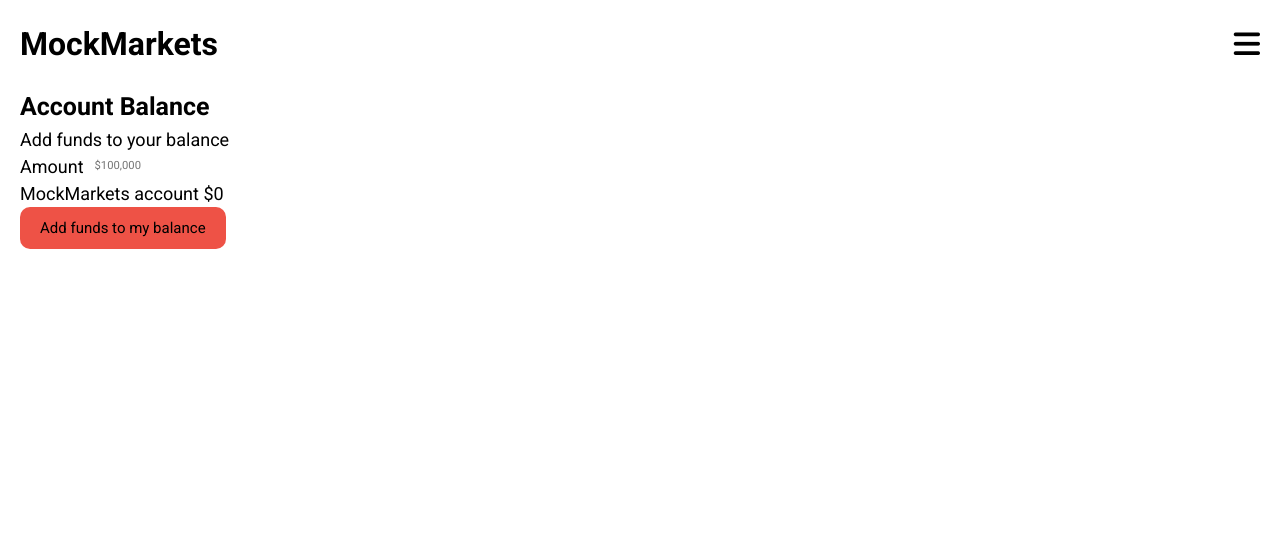
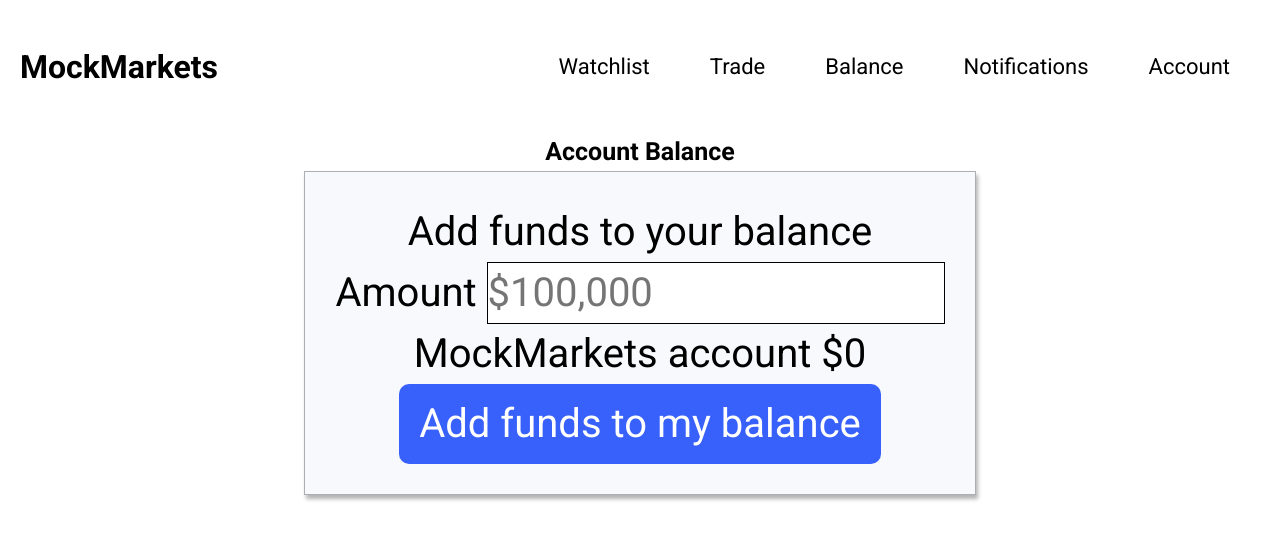
Before and after one commit to Uhsendin/mock-markets, a plain HTML site: page pages/balance.html in a window 1280 px wide. Drawn offline with Linux system fonts and the light colour scheme.

Commit message:
minor css changes & js changes

```diff
--- a/pages/account.html
+++ b/pages/account.html
@@ -1,34 +1,31 @@
-<!DOCTYPE html>
+<!doctype html>
 <html lang="en">
+
 <head>
   <meta charset="UTF-8" />
   <meta http-equiv="X-UA-Compatible" content="IE=edge" />
   <meta name="viewport" content="width=device-width, initial-scale=1.0" />
   <link rel="stylesheet" href="/default.css" />
-    <link rel="stylesheet" href="/styles/account.css">
-    <link
-      rel="stylesheet"
-      href="https://cdnjs.cloudflare.com/ajax/libs/font-awesome/6.4.0/css/all.min.css"
-    />
+  <link rel="stylesheet" href="/styles/account.css" />
+  <link rel="stylesheet" href="https://cdnjs.cloudflare.com/ajax/libs/font-awesome/6.4.0/css/all.min.css" />
   <link rel="preconnect" href="https://fonts.googleapis.com" />
   <link rel="preconnect" href="https://fonts.gstatic.com" crossorigin />
-    <link
-      href="https://fonts.googleapis.com/css2?family=Roboto:wght@400;500;700&display=swap"
-      rel="stylesheet"
-    />
+  <link href="https://fonts.googleapis.com/css2?family=Roboto:wght@400;500;700&display=swap" rel="stylesheet" />
   <script src="/scripts/hamburger.js" defer></script>
   <title>MockMarkets | Crypto Details</title>
 </head>
+
 <body>
   <header>
     <div class="overlay"></div>
     <section class="container">
       <h1><a href="/index.html">MockMarkets</a></h1>
-        <button class="hamburger"><i class="fa-solid fa-bars hamburger"></i></button>
+      <button class="hamburger">
+        <i class="fa-solid fa-bars hamburger"></i>
+      </button>
     </section>
     <nav>
       <ul>
-          <li><a href="#"><i class="fa-solid fa-magnifying-glass"></i></a></li>
         <li><a href="/pages/watchlist.html">watchlist</a></li>
         <li><a href="#">trade</a></li>
         <li><a href="/pages/balance.html">balance</a></li>
@@ -42,15 +39,15 @@
       <h1>Sign in to your account</h1>
       <section>
         <label for="email">Your email</label>
-              <input type="email" id="email" name="email" placeholder="name@company.com" required>
+        <input type="email" id="email" name="email" placeholder="name@company.com" required />
       </section>
       <section>
         <label for="password">Password</label>
-              <input type="password" id="password" name="password" placeholder="***********" required>
+        <input type="password" id="password" name="password" placeholder="***********" required />
       </section>
       <section class="form-options">
         <div class="remember">
-                    <input type="checkbox" id="remember-me" name="remember-me">
+          <input type="checkbox" id="remember-me" name="remember-me" />
           <label for="remember-me">Remember Me</label>
         </div>
         <div class="forgot-pass">
@@ -58,10 +55,13 @@
         </div>
       </section>
       <section>
-              <input type="button" value="Login">
+        <input type="button" value="Login" />
       </section>
-            <div class="signup">Don't have an account yet? <a href="#">Sign up</a></div>
+      <div class="signup">
+        Don't have an account yet? <a href="#">Sign up</a>
+      </div>
     </form>
   </main>
 </body>
+
 </html>
--- a/pages/balance.html
+++ b/pages/balance.html
@@ -1,25 +1,21 @@
-<!DOCTYPE html>
+<!doctype html>
 <html lang="en">
+
 <head>
   <meta charset="UTF-8" />
   <meta http-equiv="X-UA-Compatible" content="IE=edge" />
   <meta name="viewport" content="width=device-width, initial-scale=1.0" />
   <link rel="stylesheet" href="/default.css" />
   <link rel="stylesheet" href="/styles/balance.css" />
-    <link
-      rel="stylesheet"
-      href="https://cdnjs.cloudflare.com/ajax/libs/font-awesome/6.4.0/css/all.min.css"
-    />
+  <link rel="stylesheet" href="https://cdnjs.cloudflare.com/ajax/libs/font-awesome/6.4.0/css/all.min.css" />
   <link rel="preconnect" href="https://fonts.googleapis.com" />
   <link rel="preconnect" href="https://fonts.gstatic.com" crossorigin />
-    <link
-      href="https://fonts.googleapis.com/css2?family=Roboto:wght@400;500;700&display=swap"
-      rel="stylesheet"
-    />
+  <link href="https://fonts.googleapis.com/css2?family=Roboto:wght@400;500;700&display=swap" rel="stylesheet" />
   <script src="/scripts/hamburger.js" defer></script>
   <script src="/scripts/balance.js" defer></script>
   <title>MockMarkets | Balance</title>
 </head>
+
 <body>
   <header>
     <div class="overlay"></div>
@@ -31,9 +27,6 @@
     </section>
     <nav>
       <ul>
-          <li>
-            <a href="#"><i class="fa-solid fa-magnifying-glass"></i></a>
-          </li>
         <li><a href="/pages/watchlist.html">watchlist</a></li>
         <li><a href="#">trade</a></li>
         <li><a href="#">balance</a></li>
@@ -49,12 +42,16 @@
         <legend>Add funds to your balance</legend>
         <div class="amount">
           <label for="amount">Amount</label>
-            <input type="number" id="amount" required placeholder="$100,000"/>
+          <input type="number" id="amount" required placeholder="$100,000" />
         </div>
-          <p>MockMarkets account <span class="current-balance">$123,456,789</span></p>
+        <p>
+          MockMarkets account
+          <span class="current-balance">$123,456,789</span>
+        </p>
         <button class="btn">Add funds to my balance</button>
       </form>
     </section>
   </main>
 </body>
+
 </html>
--- a/styles/account.css
+++ b/styles/account.css
@@ -27,34 +27,30 @@
   font-size: 1.5rem;
 }
 
-.column-form input[type="button"] {
+.column-form input[type='button'] {
   border-radius: 20px;
-  background-color: rgb(56, 97, 251);;
+  background-color: rgb(56, 97, 251);
   border: none;
   height: 35px;
   font-size: 2rem;
   cursor: pointer;
 }
 
-.column-form input[type="button"]:hover,
-.column-form input[type="button"]:focus {
+.column-form input[type='button']:hover,
+.column-form input[type='button']:focus {
   background-color: rgb(56, 97, 251);
 }
 
-
-
-.column-form input[type="password"],
-.column-form input[type="email"] {
+.column-form input[type='password'],
+.column-form input[type='email'] {
   height: 30px;
   border: none;
   border-bottom: solid 1px black;
   font-size: 1.5rem;
 }
-.column-form input[type="password"]::-webkit-input-placeholder {
+.column-form input[type='password']::-webkit-input-placeholder {
   transform: translate3d(0, 1.5px, 0);
 }
-
-
 
 .column-form .form-options {
   flex-direction: row;
@@ -63,13 +59,13 @@
   font-size: 3rem;
 }
 
-.form-options .forgot-pass a{
+.form-options .forgot-pass a {
   color: rgb(56, 97, 251);
   text-decoration: none;
 }
 
 .form-options .forgot-pass a:hover,
-.form-options .forgot-pass a:focus{
+.form-options .forgot-pass a:focus {
   color: rgb(63, 95, 214);
 }
 
@@ -88,10 +84,59 @@
   font-size: inherit;
   text-decoration: none;
   color: rgb(56, 97, 251);
-
 }
 .signup a:hover,
 .signup a:focus {
   color: rgb(63, 95, 214);
+}
 
+@media (min-width: 600px) {
+  .column-form {
+    max-width: 500px;
   }
+}
+
+@media (min-width: 688px) {
+  .hamburger {
+    display: none;
+  }
+  nav {
+    display: flex;
+    align-items: center;
+    margin: 0;
+    padding: 2rem;
+    justify-content: flex-end;
+  }
+  nav ul {
+    display: flex;
+  }
+
+  nav a {
+    font-size: 1.6rem;
+  }
+
+  header {
+    display: flex;
+  }
+}
+
+@media (min-width: 1000px) {
+  nav a {
+    font-size: 1.8rem;
+  }
+}
+
+@media (min-width: 1200px) {
+  nav a {
+    font-size: 2.2rem;
+  }
+  nav a {
+    padding: 3rem;
+  }
+}
+
+@media (min-width: 1280px) {
+  .column-form {
+    max-width: 650px;
+  }
+}
--- a/styles/balance.css
+++ b/styles/balance.css
@@ -3,23 +3,27 @@
 }
 h1 {
   font-size: 2.5rem;
+  text-align: center;
 }
 
-legend,label,p, .amount{
+legend,
+label,
+p,
+.amount {
   font-size: 1.8rem;
 }
 
 .amount {
   display: flex;
   align-items: center;
+  justify-content: center;
   gap: 10px;
 }
 
 input {
-    border: none;
-    border: solid 1px white;
-    width: 75px;
-    color: white;
+  border: solid 1px black;
+  min-width: 75px;
+  color: black;
 }
 
 span {
@@ -29,7 +33,71 @@
 main button {
   display: block;
   font-size: 1.5rem;
-    background-color: #ee5246;
+  color: white;
+  background-color: rgb(56, 97, 251);
   padding: 10px 20px;
   border-radius: 10px;
+  margin: auto;
 }
+
+form {
+  text-align: center;
+}
+
+.balance-container {
+  background-color: rgba(0, 62, 193, 0.03);
+  width: fit-content;
+  margin: auto;
+  padding: 3rem;
+  border: solid 1px rgba(0, 0, 0, 0.3);
+  box-shadow: 2px 4px 4px rgba(0, 0, 0, 0.3);
+}
+
+@media (min-width: 530px) {
+  .balance-container * {
+    font-size: 3rem;
+  }
+}
+
+@media (min-width: 650px) {
+  .balance-container * {
+    font-size: 4rem;
+  }
+}
+
+@media (min-width: 688px) {
+  .hamburger {
+    display: none;
+  }
+  nav {
+    display: flex;
+    align-items: center;
+    margin: 0;
+    padding: 2rem;
+    justify-content: flex-end;
+  }
+  nav ul {
+    display: flex;
+  }
+
+  nav a {
+    font-size: 1.6rem;
+  }
+
+  header {
+    display: flex;
+  }
+}
+
+@media (min-width: 1000px) {
+  nav a {
+    font-size: 1.8rem;
+  }
+}
+
+@media (min-width: 1200px) {
+  nav a {
+    font-size: 2.2rem;
+    padding: 3rem;
+  }
+}
```
Also changed, not shown: scripts/watchlist.js (+7 -11 lines). Lines whose indentation alone changed are shown as unchanged.
